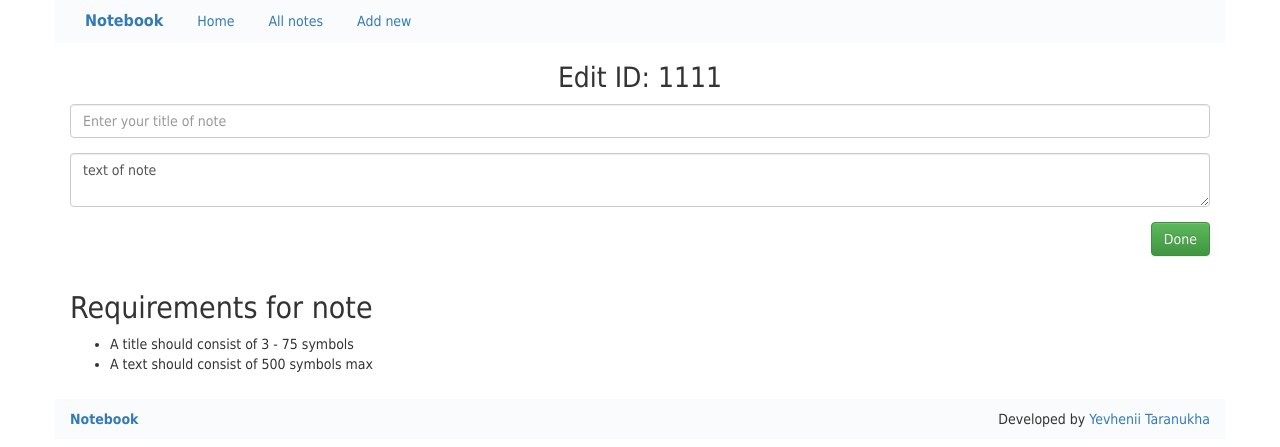
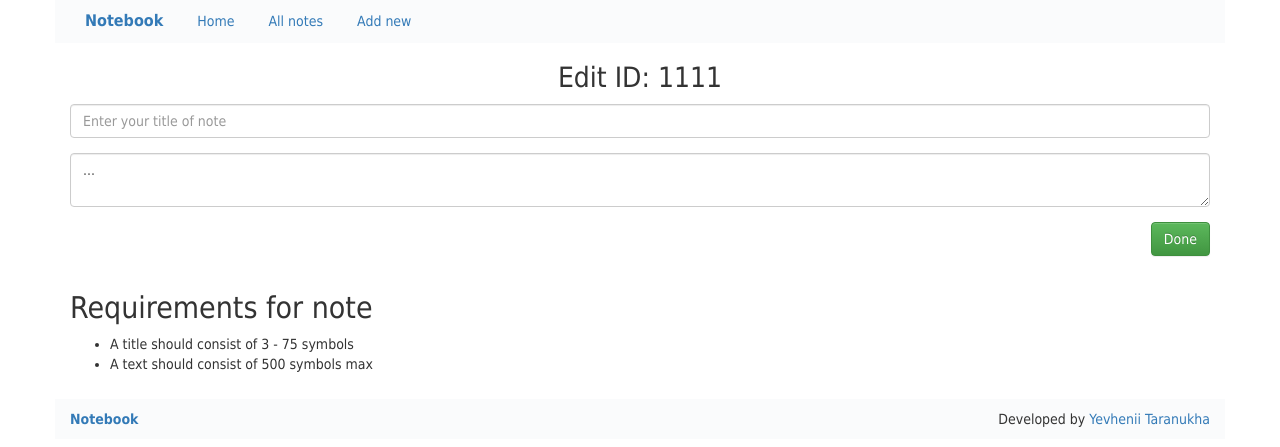
Before and after one commit to tzhenia/Notebook, a PHP site: page /edit.php in a window 1280 px wide. Shown: the top 447 px of the page. Run offline with PHP 8.4, Linux system fonts and the light colour scheme.

Commit message:
deleted text

```diff
--- a/src/edit.php
+++ b/src/edit.php
@@ -15,7 +15,7 @@
                 </div>
 
                 <div class="form-group">
-                    <textarea class="form-control" maxlength="500" required>text of note</textarea>
+                    <textarea class="form-control" maxlength="500" required>...</textarea>
                 </div>
 
                 <div class="form-group text-right">
```
